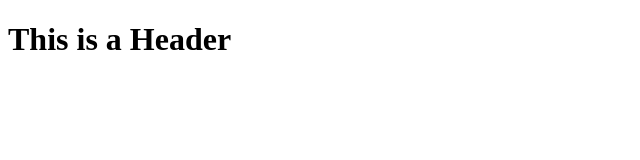
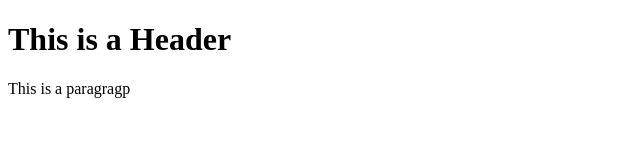
Before and after one commit to Lizzvette/git-test, a plain HTML site: page index.html in a window 1280 px wide. Shown: the whole page, without its empty margins (0-640 px from the left). Drawn offline with Linux system fonts and the light colour scheme.

Commit message:
Second commit

```diff
--- a/index.html
+++ b/index.html
@@ -4,5 +4,6 @@
         <h1>
             This is a Header
         </h1>
+        <p>This is a paragragp</p>
     </body>
 </html>
```
